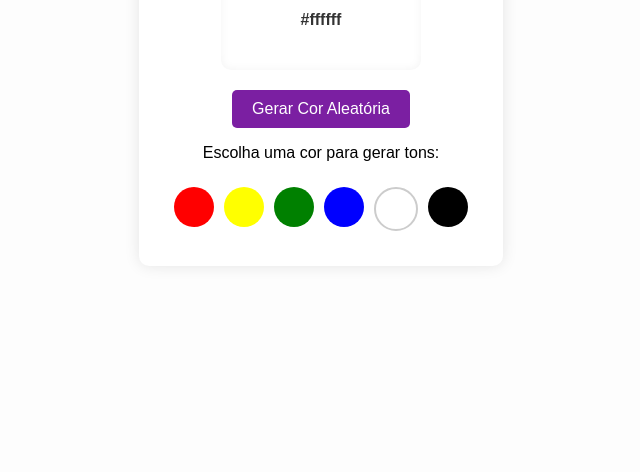
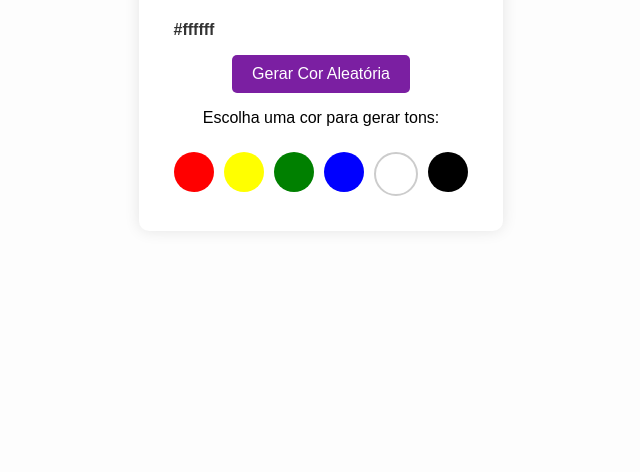
Before and after one commit to joaovitorrios/paleta-de-cores, a plain HTML site: page index.html in a window 1280 px wide. Shown: the part 344-816 px from the top of the page, without its empty margins (319-959 px from the left). Drawn offline with Linux system fonts and the light colour scheme.

Commit message:
alteração css

```diff
--- a/style.css
+++ b/style.css
@@ -19,16 +19,21 @@ body {
     margin-bottom: 20px;
   }
 
+  .coresDisplay {
+    display: flex;
+    justify-content: center;
+    gap: 10px;
+    margin-bottom: 20px;
+  }
+
   .cor {
-    width: 200px;
-    height: 100px;
-    margin: 0 auto 20px;
+    width: 50px;
+    height: 50px;
     border-radius: 10px;
-    line-height: 100px;
+    line-height: 50px;
     font-weight: bold;
     color: #333;
-    background-color: #ffffff;
-    box-shadow: inset 0 0 10px rgba(0,0,0,0.05);
+    text-align: center;
   }
 
   button {
```
